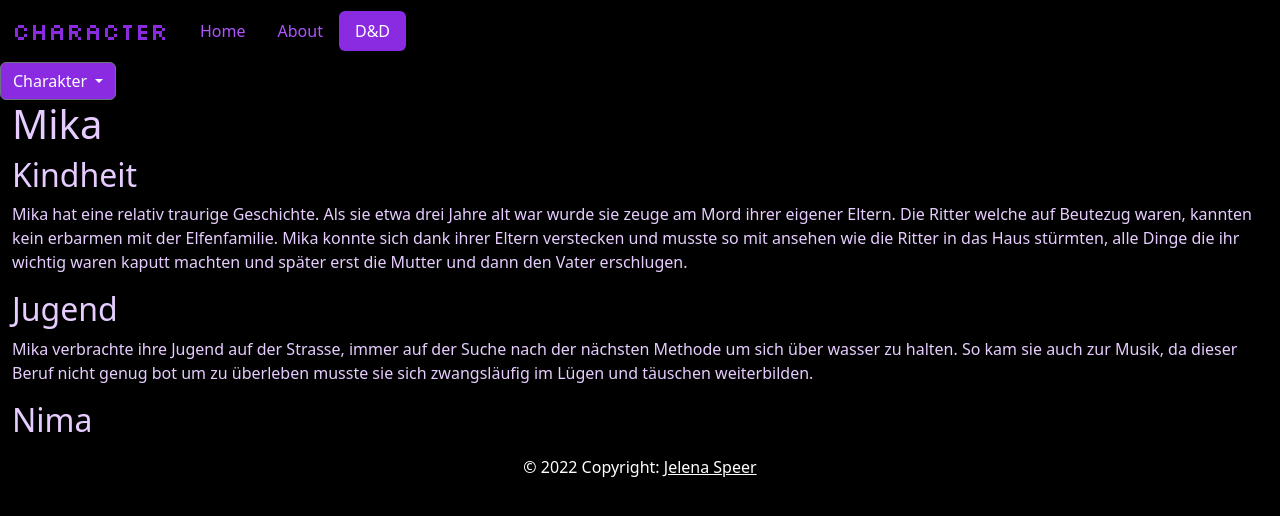
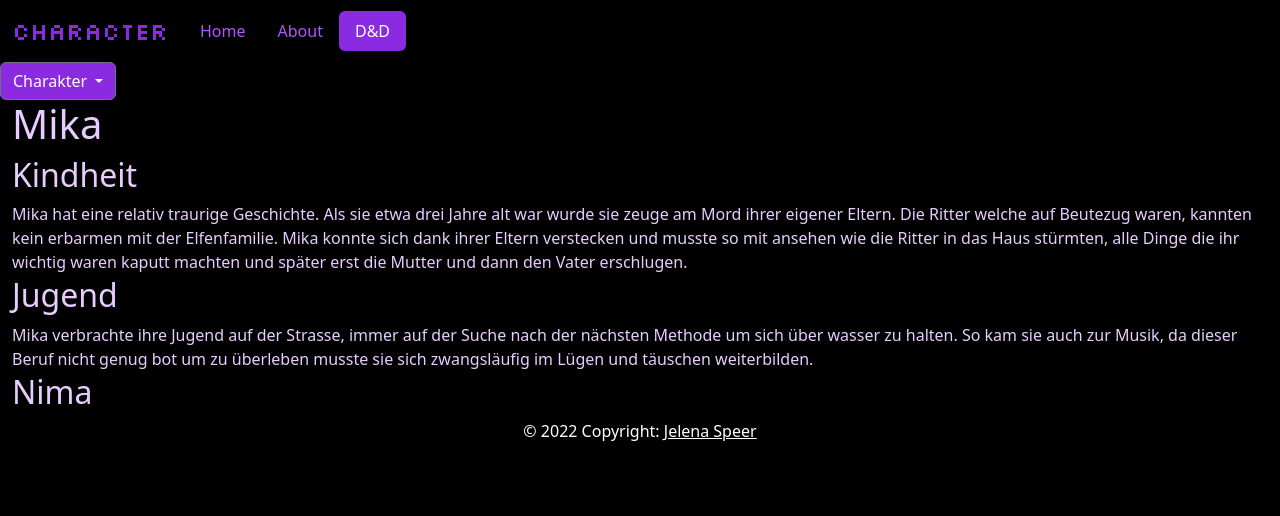
Before and after one commit to Jelenal1/WebPortfolio, a plain HTML site: page pages/dnd.html in a window 1280 px wide. Drawn offline with nearby package versions, Linux system fonts and the light colour scheme.

```diff
--- a/css/style.css
+++ b/css/style.css
@@ -16,6 +16,10 @@ h3,
 h4 {
     color: rgb(231, 205, 255);
     margin-left: 12px;
+}
+
+p {
+    margin-bottom: 2px;
 }
 
 .nav-link {
```
Also changed, not shown: index.html (+1 -3 lines).
